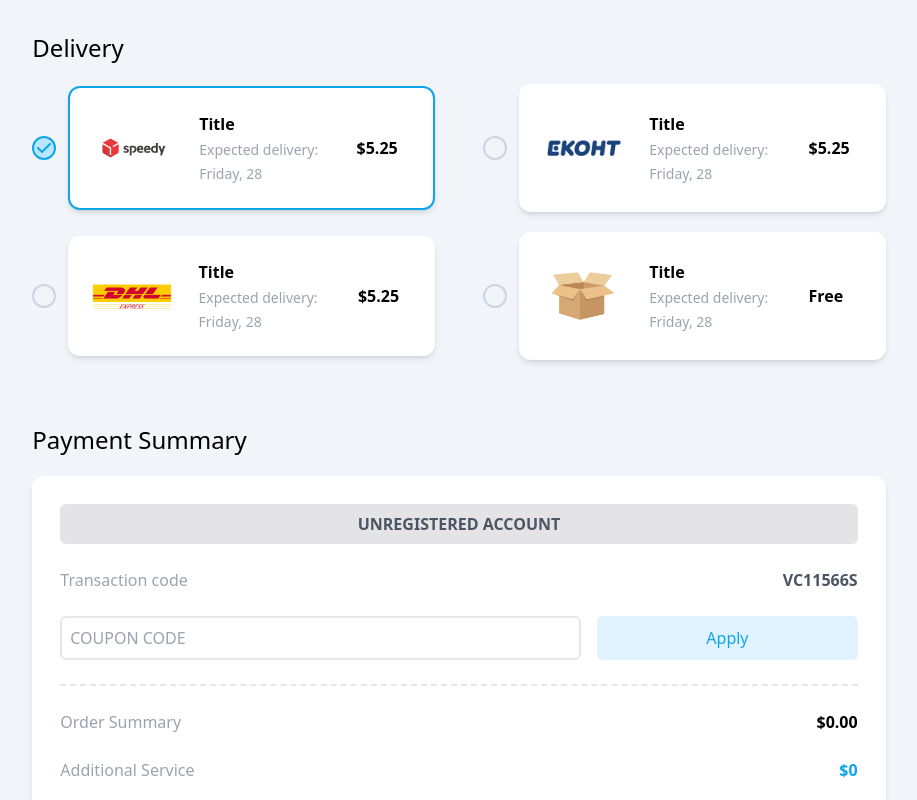
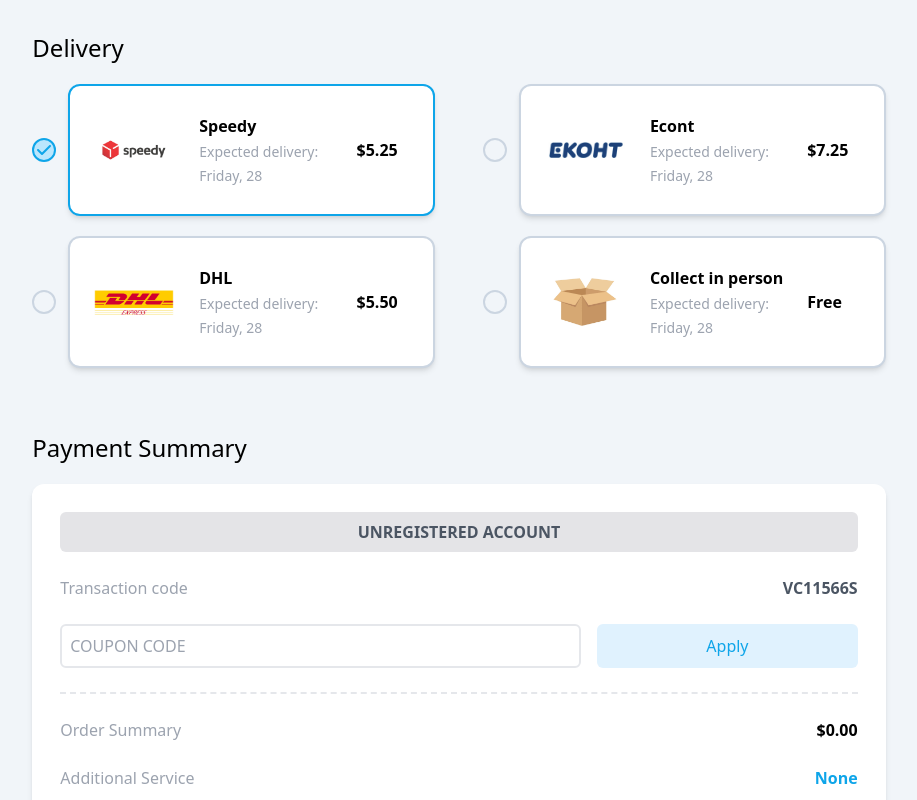
Before and after one commit to mangorango144/shopping-cart, a React (Vite) app: page /shop/shopping-cart in a window 1280 px wide. Shown: the part 820-1620 px from the top of the page, without its empty margins (181-1098 px from the left). Built offline with nearby package versions, Linux system fonts and the light colour scheme; no server answers.

Commit message:
feat: add delivery logic to PaymentSummary
Also implemented logic for active div in Delivery component.

```diff
--- a/src/routes/Shop/ShoppingCart/Delivery.jsx
+++ b/src/routes/Shop/ShoppingCart/Delivery.jsx
@@ -2,24 +2,58 @@ import { FaCheck } from "react-icons/fa6";
 import { box_logo as box_logo, speedy_logo } from "../../../assets";
 import { econt_logo } from "../../../assets";
 import { dhl_logo } from "../../../assets";
+import { act, useEffect, useState } from "react";
 
-export default function Delivery({ className }) {
+export default function Delivery({ className, updateDelivery }) {
+  const [active, setActive] = useState("speedy");
+
+  useEffect(() => {
+    switch (active) {
+      case "speedy":
+        updateDelivery(5.25);
+        break;
+      case "econt":
+        updateDelivery(7.25);
+        break;
+      case "dhl":
+        updateDelivery(5.5);
+        break;
+
+      default:
+        updateDelivery(0);
+        break;
+    }
+  }, [active]);
+
   return (
     <div className={className}>
       <span className="block mb-5 font-medium text-2xl">Delivery</span>
       <div className="gap-x-12 gap-y-5 grid grid-cols-1 lg:grid-cols-2 rounded-xl">
-        <div className="items-center grid grid-cols-[1fr_20fr] w-full">
-          <div className="flex justify-center items-center border-2 border-sky-500 bg-sky-200 mr-3 rounded-full w-6 h-6">
-            <FaCheck className="text-sky-500" />
+        <div
+          className="items-center grid grid-cols-[1fr_20fr] w-full"
+          onClick={() => setActive("speedy")}
+        >
+          <div
+            className={`${
+              active === "speedy"
+                ? "border-sky-500 bg-sky-200"
+                : "border-slate-300"
+            } flex justify-center items-center border-2 mr-3 rounded-full w-6 h-6`}
+          >
+            {active === "speedy" && <FaCheck className="text-sky-500" />}
           </div>
-          <div className="items-center border-2 border-sky-500 grid grid-cols-[2fr_3fr_1fr] bg-white shadow-md p-6 rounded-xl">
+          <div
+            className={`${
+              active === "speedy" ? "border-sky-500" : "border-slate-300"
+            } box-border items-center border-2 grid grid-cols-[2fr_3fr_1fr] bg-white shadow-md p-6 rounded-xl`}
+          >
             <img
               src={speedy_logo}
               alt="speedy_logo"
-              className="w-20 h-auto object-contain"
+              className="w-20 h-20 object-contain"
             />
             <div className="flex flex-col space-y-1">
-              <p className="font-semibold">Title</p>
+              <p className="font-semibold">Speedy</p>
               <p className="font-medium text-gray-400 text-sm">
                 Expected delivery:
               </p>
@@ -29,54 +63,99 @@ export default function Delivery({ className }) {
           </div>
         </div>
 
-        <div className="items-center grid grid-cols-[1fr_20fr] w-full">
-          <div className="flex justify-center items-center border-2 border-slate-300 mr-3 rounded-full w-6 h-6"></div>
-          <div className="items-center grid grid-cols-[2fr_3fr_1fr] bg-white shadow-md p-6 rounded-xl">
+        <div
+          className="items-center grid grid-cols-[1fr_20fr] w-full"
+          onClick={() => setActive("econt")}
+        >
+          <div
+            className={`${
+              active === "econt"
+                ? "border-sky-500 bg-sky-200"
+                : "border-slate-300"
+            } flex justify-center items-center border-2 mr-3 rounded-full w-6 h-6`}
+          >
+            {active === "econt" && <FaCheck className="text-sky-500" />}
+          </div>
+          <div
+            className={`${
+              active === "econt" ? "border-sky-500" : "border-slate-300"
+            } box-border items-center border-2 grid grid-cols-[2fr_3fr_1fr] bg-white shadow-md p-6 rounded-xl`}
+          >
             <img
               src={econt_logo}
-              alt="speedy_logo"
-              className="w-20 h-auto object-contain"
+              alt="econt_logo"
+              className="w-20 h-20 object-contain"
             />
             <div className="flex flex-col space-y-1">
-              <p className="font-semibold">Title</p>
+              <p className="font-semibold">Econt</p>
               <p className="font-medium text-gray-400 text-sm">
                 Expected delivery:
               </p>
               <p className="font-medium text-gray-400 text-sm">Friday, 28</p>
             </div>
-            <p className="font-bold">$5.25</p>
+            <p className="font-bold">$7.25</p>
           </div>
         </div>
 
-        <div className="items-center grid grid-cols-[1fr_20fr] w-full">
-          <div className="flex justify-center items-center border-2 border-slate-300 mr-3 rounded-full w-6 h-6"></div>
-          <div className="items-center grid grid-cols-[2fr_3fr_1fr] bg-white shadow-md p-6 rounded-xl">
+        <div
+          className="items-center grid grid-cols-[1fr_20fr] w-full"
+          onClick={() => setActive("dhl")}
+        >
+          <div
+            className={`${
+              active === "dhl"
+                ? "border-sky-500 bg-sky-200"
+                : "border-slate-300"
+            } flex justify-center items-center border-2 mr-3 rounded-full w-6 h-6`}
+          >
+            {active === "dhl" && <FaCheck className="text-sky-500" />}
+          </div>
+          <div
+            className={`${
+              active === "dhl" ? "border-sky-500" : "border-slate-300"
+            } box-border items-center border-2 grid grid-cols-[2fr_3fr_1fr] bg-white shadow-md p-6 rounded-xl`}
+          >
             <img
               src={dhl_logo}
-              alt="speedy_logo"
-              className="w-20 h-auto object-contain"
+              alt="dhl_logo"
+              className="w-20 h-20 object-contain"
             />
             <div className="flex flex-col space-y-1">
-              <p className="font-semibold">Title</p>
+              <p className="font-semibold">DHL</p>
               <p className="font-medium text-gray-400 text-sm">
                 Expected delivery:
               </p>
               <p className="font-medium text-gray-400 text-sm">Friday, 28</p>
             </div>
-            <p className="font-bold">$5.25</p>
+            <p className="font-bold">$5.50</p>
           </div>
         </div>
 
-        <div className="items-center grid grid-cols-[1fr_20fr] w-full">
-          <div className="flex justify-center items-center border-2 border-slate-300 mr-3 rounded-full w-6 h-6"></div>
-          <div className="items-center grid grid-cols-[2fr_3fr_1fr] bg-white shadow-md p-6 rounded-xl">
+        <div
+          className="items-center grid grid-cols-[1fr_20fr] w-full"
+          onClick={() => setActive("collect")}
+        >
+          <div
+            className={`${
+              active === "collect"
+                ? "border-sky-500 bg-sky-200"
+                : "border-slate-300"
+            } flex justify-center items-center border-2 mr-3 rounded-full w-6 h-6`}
+          >
+            {active === "collect" && <FaCheck className="text-sky-500" />}
+          </div>
+          <div
+            className={`${
+              active === "collect" ? "border-sky-500" : "border-slate-300"
+            } box-border items-center border-2 grid grid-cols-[2fr_3fr_1fr] bg-white shadow-md p-6 rounded-xl`}
+          >
             <img
               src={box_logo}
-              alt="speedy_logo"
-              className="w-20 h-auto object-contain"
+              alt="box_logo"
+              className="w-20 h-20 object-contain"
             />
             <div className="flex flex-col space-y-1">
-              <p className="font-semibold">Title</p>
+              <p className="font-semibold">Collect in person</p>
               <p className="font-medium text-gray-400 text-sm">
                 Expected delivery:
               </p>
--- a/src/routes/Shop/ShoppingCart/PaymentSummary.jsx
+++ b/src/routes/Shop/ShoppingCart/PaymentSummary.jsx
@@ -4,6 +4,7 @@ export default function PaymentSummary({
   className,
   cartQuantities,
   selectedServices,
+  delivery,
 }) {
   const { cart } = useShop();
 
@@ -49,7 +50,14 @@ export default function PaymentSummary({
         <p className="font-medium text-gray-400 text-left">
           Additional Service
         </p>
-        <p className="text-right font-semibold text-sky-500">${serviceSum}</p>
+        <p className="text-right font-semibold text-sky-500">
+          {serviceSum ? `$${serviceSum}` : "None"}
+        </p>
+
+        <p className="font-medium text-gray-400 text-left">Delivery</p>
+        <p className="text-right font-semibold">
+          {delivery === 0 ? "Free" : `$${delivery.toFixed(2)}`}
+        </p>
 
         <p className="font-medium text-gray-400 text-left">Total Amount</p>
         <p className="text-right font-semibold">$132</p>
--- a/src/routes/Shop/ShoppingCart/ShoppingCart.jsx
+++ b/src/routes/Shop/ShoppingCart/ShoppingCart.jsx
@@ -12,6 +12,7 @@ export default function ShoppingCart() {
     environment_friendly: 0,
     golden_guard: 0,
   });
+  const [delivery, setDelivery] = useState(5.25);
 
   return (
     <section>
@@ -21,14 +22,18 @@ export default function ShoppingCart() {
       <div className="gap-16 grid grid-cols-1 2xl:grid-cols-[2fr_1fr] m-auto w-[95%] xl:w-8/12">
         <Order updateQuantities={setCartQuantities} />
         <PaymentSummary
+          className="order-4 2xl:order-2"
           cartQuantities={cartQuantities}
           selectedServices={selectedServices}
-          className="order-4 2xl:order-2"
+          delivery={delivery}
         />
-        <Delivery className="order-3 2xl:order-3" />
+        <Delivery
+          className="order-3 2xl:order-3"
+          updateDelivery={setDelivery}
+        />
         <AdditionalService
+          className="order-2 2xl:order-4"
           updateServices={setSelectedServices}
-          className="order-2 2xl:order-4"
         />
         <PaymentForm className="order-5 2xl:order-5" />
       </div>
```
Also changed, not shown: src/routes/Shop/Products/ProductDetails.jsx (+0 -8 lines).
